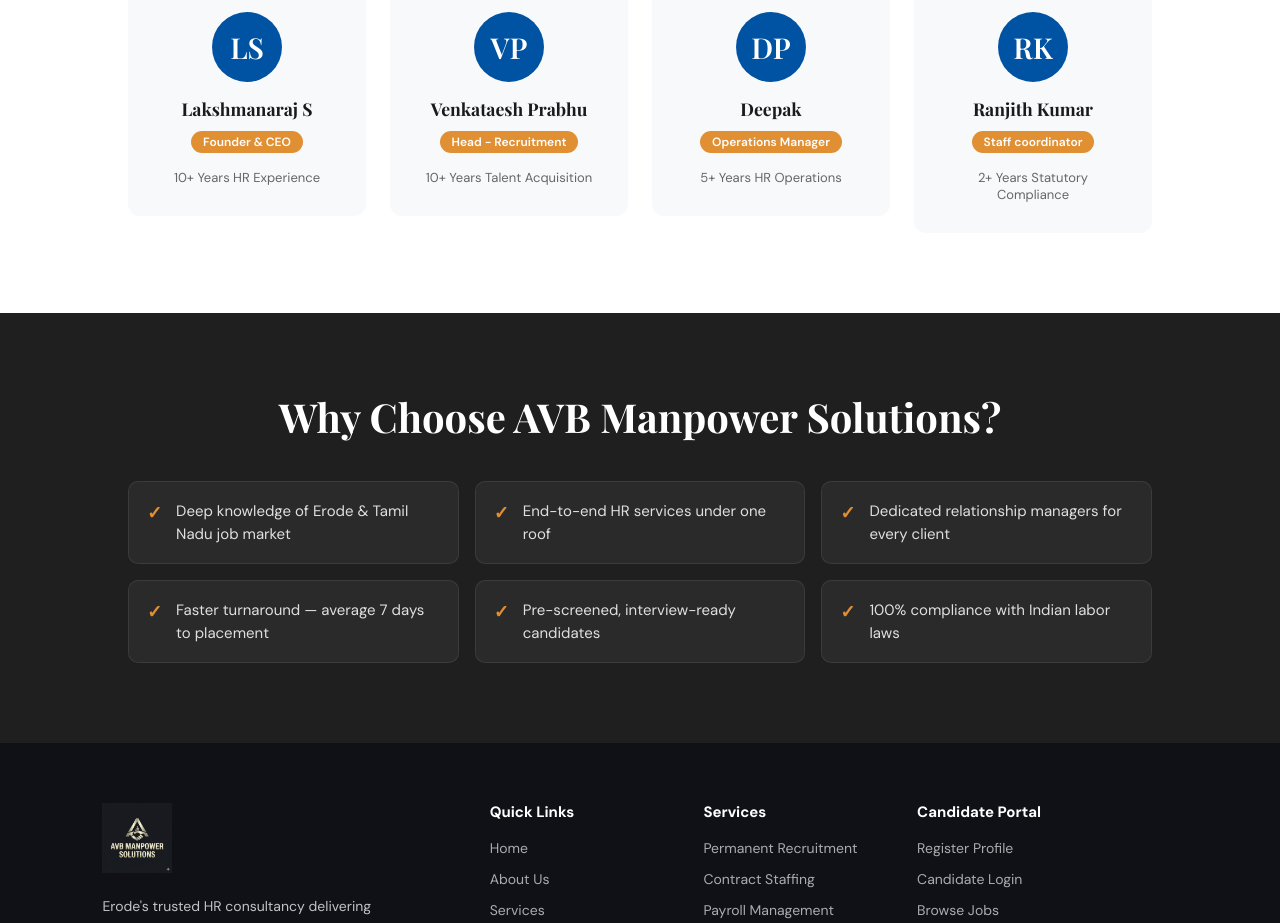
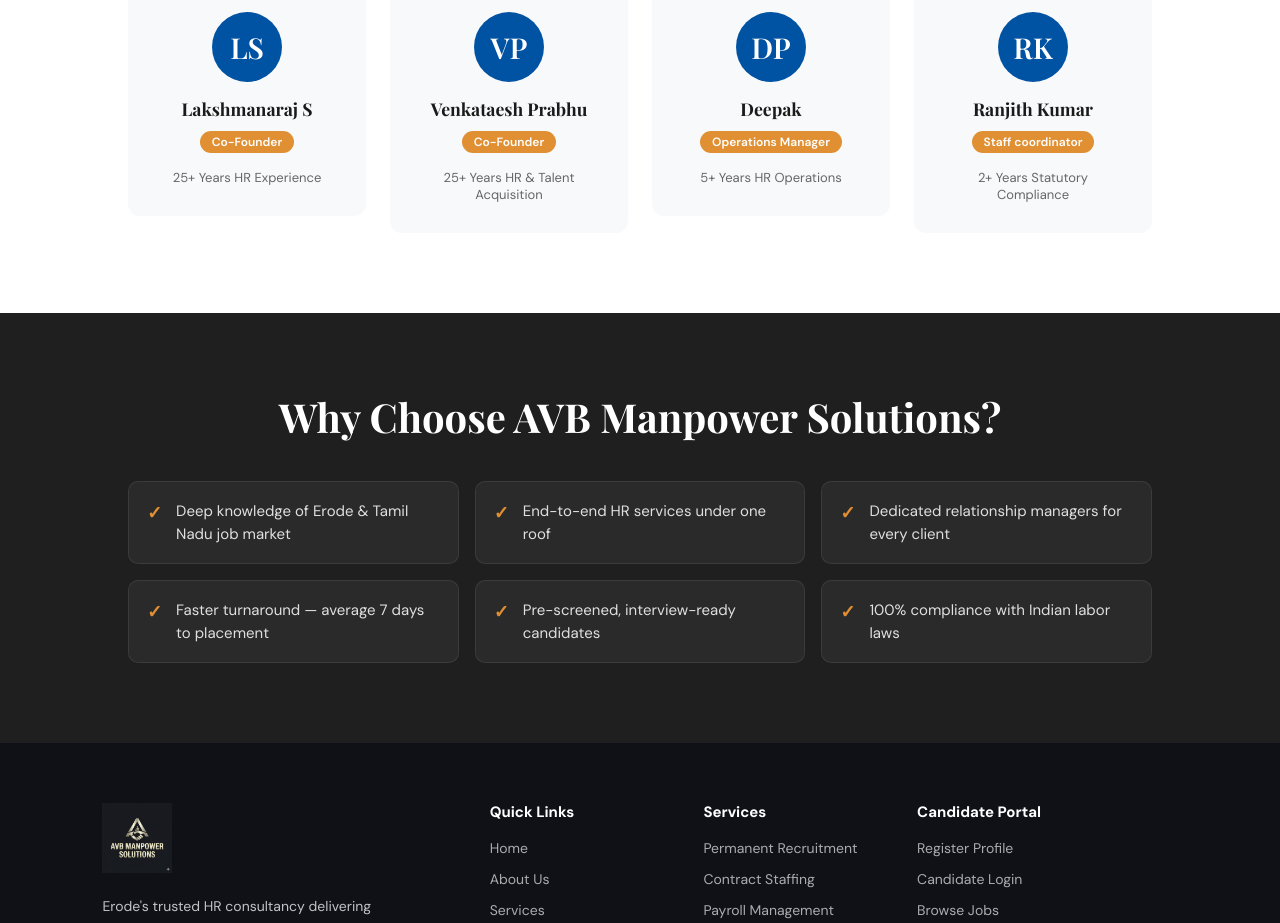
Before and after one commit to Ranjith683/AVB_Consultancy, a React (Vite) app: page /about in a window 1280 px wide. Shown: the part 2080-3003 px from the top of the page. Built offline with nearby package versions, Linux system fonts and the light colour scheme.

Commit message:
meeting our team co-founder changed

```diff
--- a/src/components/About.jsx
+++ b/src/components/About.jsx
@@ -5,14 +5,14 @@
 const team = [
   {
     name: "Lakshmanaraj S",
-    role: "Founder & CEO",
-    exp: "10+ Years HR Experience",
+    role: "Co-Founder",
+    exp: "25+ Years HR Experience",
     initial: "LS",
   },
   {
     name: "Venkataesh Prabhu",
-    role: "Head - Recruitment",
-    exp: "10+ Years Talent Acquisition",
+    role: "Co-Founder",
+    exp: "25+ Years HR & Talent Acquisition",
     initial: "VP",
   },
   {
```
